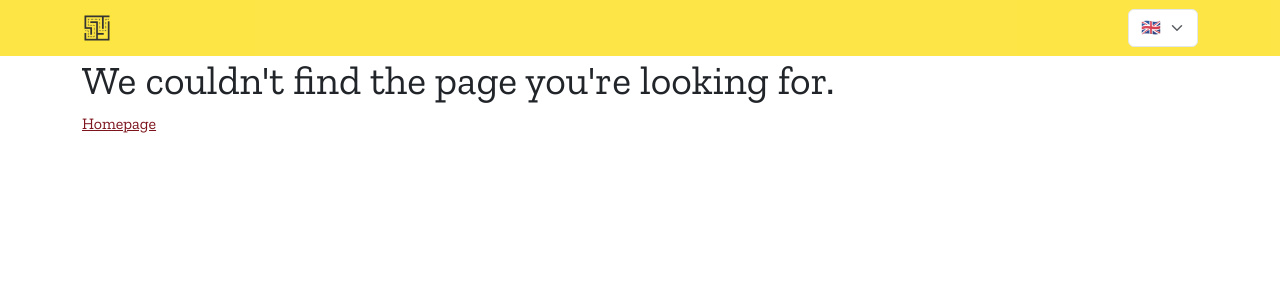
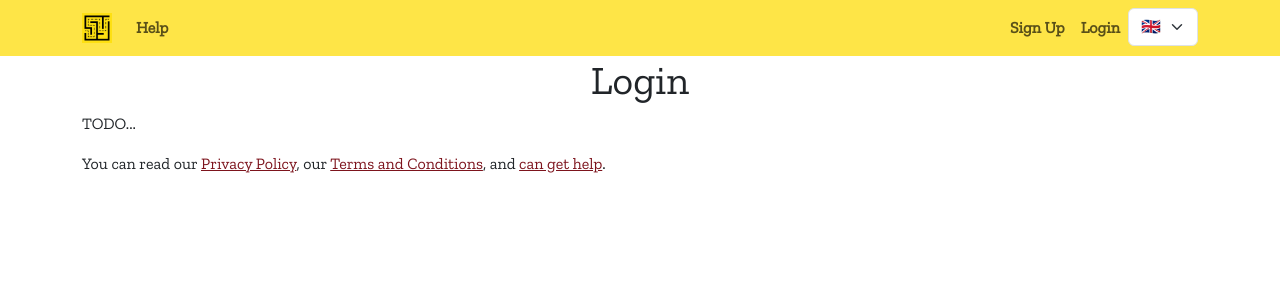
Before and after one commit to gaborrosta/MathMaze, a React (Create React App) app in the folder frontend/: page /login in a window 1280 px wide. Shown: the top 300 px of the page. Built offline with nearby package versions, Linux system fonts and the light colour scheme.

Commit message:
React: Created "must have" pages

```diff
--- a/frontend/public/locales/en/translation.json
+++ b/frontend/public/locales/en/translation.json
@@ -2,5 +2,12 @@
     "app-name": "MathMaze",
     "404": "We couldn't find the page you're looking for.",
     "welcome": "Welcome to MathMaze!",
-    "homepage": "Homepage"
+    "homepage": "Homepage",
+    "privacy-policy-title": "Privacy Policy",
+    "terms-and-conditions-title": "Terms and Conditions",
+    "help-title": "Help",
+    "signup-title": "Sign Up",
+    "login-title": "Login",
+    "login-privacy-terms-help-link": "You can read our <1>Privacy Policy</1>, our <3>Terms and Conditions</3>, and <5>can get help</5>.",
+    "signup-privacy-terms-statement": "By signing up, I state that I have read and accept the <1>Privacy Policy</1> and the <3>Terms and Conditions</3>."
 }
--- a/frontend/src/App.js
+++ b/frontend/src/App.js
@@ -4,6 +4,11 @@ import Loading from "react-fullscreen-loading";
 import { useTranslation } from "react-i18next";
 import Layout from "./utils/Layout";
 import Index from "./pages/Index";
+import PrivacyPolicy from "./pages/PrivacyPolicy";
+import TermsAndConditions from "./pages/TermsAndConditions";
+import Help from "./pages/Help";
+import Signup from "./pages/Signup";
+import Login from "./pages/Login";
 import NoPage from "./pages/NoPage";
 
 export default function App() {
@@ -26,6 +31,26 @@ export default function App() {
                 Component: Index,
               },
               {
+                path: "privacy-policy",
+                Component: PrivacyPolicy,
+              },
+              {
+                path: "terms-and-conditions",
+                Component: TermsAndConditions,
+              },
+              {
+                path: "help",
+                Component: Help,
+              },
+              {
+                path: "signup",
+                Component: Signup,
+              },
+              {
+                path: "login",
+                Component: Login,
+              },
+              {
                 path: "*",
                 Component: NoPage,
               },
--- a/frontend/src/components/Menu.js
+++ b/frontend/src/components/Menu.js
@@ -1,22 +1,28 @@
 import React from 'react';
 import { useTranslation } from "react-i18next";
+import { Link } from "react-router-dom";
 import Container from 'react-bootstrap/Container';
 import Nav from 'react-bootstrap/Nav';
 import Navbar from 'react-bootstrap/Navbar';
 import Form from 'react-bootstrap/Form';
 
 export default function Menu() {
-  const { i18n } = useTranslation();
+  const { i18n, t } = useTranslation();
 
   return (
     <Navbar expand="lg" className="yellow">
       <Container>
-        <Navbar.Brand href="/">
+        <Navbar.Brand as={Link} to="/">
           <img src="/logo.png" alt="Logo" width="30" height="30" className="d-inline-block align-top" />
         </Navbar.Brand>
         <Navbar.Toggle aria-controls="basic-navbar-nav" />
         <Navbar.Collapse id="basic-navbar-nav">
+          <Nav className="me-auto">
+            <Nav.Link as={Link} to="/help">{t("help-title")}</Nav.Link>
+          </Nav>
           <Nav className="ms-auto">
+            <Nav.Link as={Link} to="/signup">{t("signup-title")}</Nav.Link>
+            <Nav.Link as={Link} to="/login">{t("login-title")}</Nav.Link>
             <Form variant="outlined" size="small">
               <Form.Select aria-label="Language change" onChange={e => i18n.changeLanguage(e.target.value)} value={i18n.resolvedLanguage} >
                 <option value="en">🇬🇧</option>
--- a/frontend/src/index.scss
+++ b/frontend/src/index.scss
@@ -4,8 +4,8 @@ $font-family-base: 'Zilla Slab', serif;
 $primary: #7d141d;
 
 .yellow {
-	background-color: #fedf19;
-	opacity: 0.8;
+	background-color: rgba(254, 223, 25, 0.8); // #fedf19;
+	font-weight: bold;
 }
 
 // Import Bootstrap
--- /dev/null
+++ b/frontend/src/pages/Help.js
@@ -0,0 +1,15 @@
+import React from "react";
+import { useTranslation } from "react-i18next";
+
+export default function Help() {
+  const { t } = useTranslation();
+
+  return (
+    <>
+      <center>
+        <h1>{t("help-title")}</h1>
+      </center>
+      <p>TODO...</p>
+    </>
+  );
+}
--- /dev/null
+++ b/frontend/src/pages/Login.js
@@ -0,0 +1,17 @@
+import React from "react";
+import { useTranslation, Trans } from "react-i18next";
+import { Link } from "react-router-dom";
+
+export default function Login() {
+  const { t } = useTranslation();
+
+  return (
+    <>
+      <center>
+        <h1>{t("login-title")}</h1>
+      </center>
+      <p>TODO...</p>
+      <p><Trans i18nKey="login-privacy-terms-help-link">You can read our <Link to="/privacy-policy">Privacy Policy</Link>, our <Link to="/terms-and-conditions">Terms and Conditions</Link>, and <Link to="/help">more</Link>.</Trans></p>
+    </>
+  );
+}
--- /dev/null
+++ b/frontend/src/pages/PrivacyPolicy.js
@@ -0,0 +1,15 @@
+import React from "react";
+import { useTranslation } from "react-i18next";
+
+export default function PrivacyPolicy() {
+  const { t } = useTranslation();
+
+  return (
+    <>
+      <center>
+        <h1>{t("privacy-policy-title")}</h1>
+      </center>
+      <p>TODO...</p>
+    </>
+  );
+}
--- /dev/null
+++ b/frontend/src/pages/Signup.js
@@ -0,0 +1,17 @@
+import React from "react";
+import { useTranslation, Trans } from "react-i18next";
+import { Link } from "react-router-dom";
+
+export default function Signup() {
+  const { t } = useTranslation();
+
+  return (
+    <>
+      <center>
+        <h1>{t("signup-title")}</h1>
+      </center>
+      <p>TODO...</p>
+      <p><p><Trans i18nKey="signup-privacy-terms-statement">By signing up, I state that I have read and accept the <Link to="/privacy-policy">Privacy Policy</Link> and the <Link to="/terms-and-conditions">Terms and Conditions</Link>.</Trans></p></p>
+    </>
+  );
+}
--- /dev/null
+++ b/frontend/src/pages/TermsAndConditions.js
@@ -0,0 +1,15 @@
+import React from "react";
+import { useTranslation } from "react-i18next";
+
+export default function TermsAndConditions() {
+  const { t } = useTranslation();
+
+  return (
+    <>
+      <center>
+        <h1>{t("terms-and-conditions-title")}</h1>
+      </center>
+      <p>TODO...</p>
+    </>
+  );
+}
```
Also changed, not shown: frontend/public/locales/hu/translation.json (+8 -1 lines).
